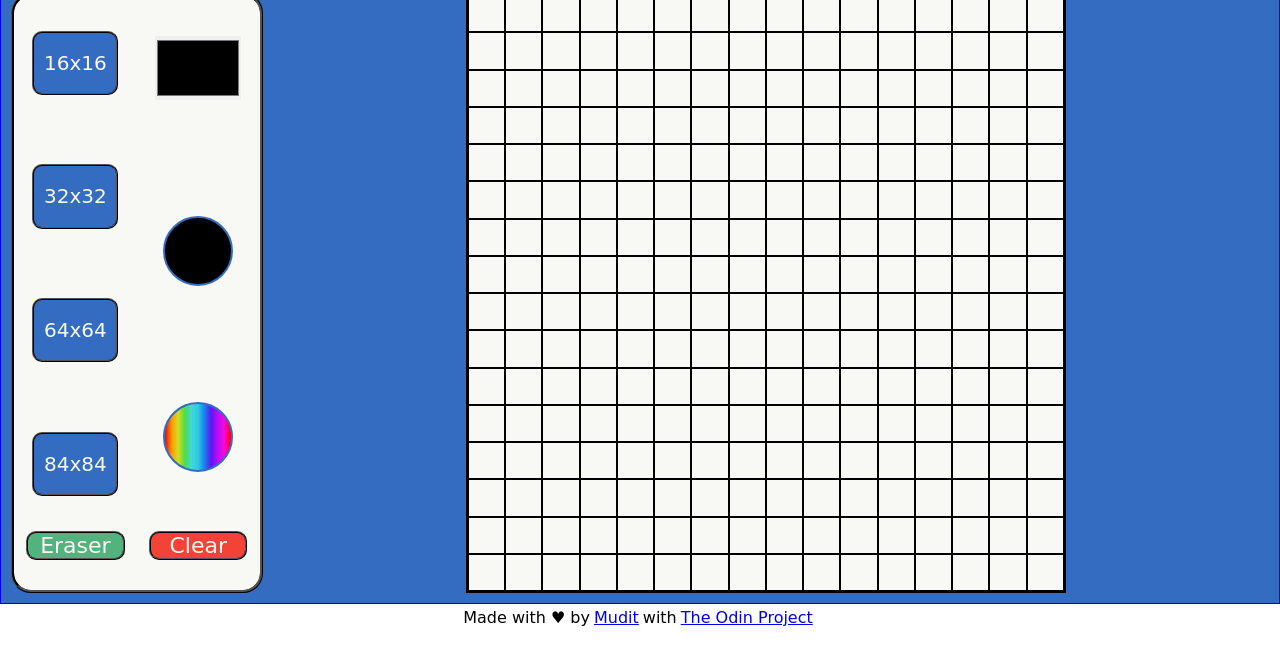
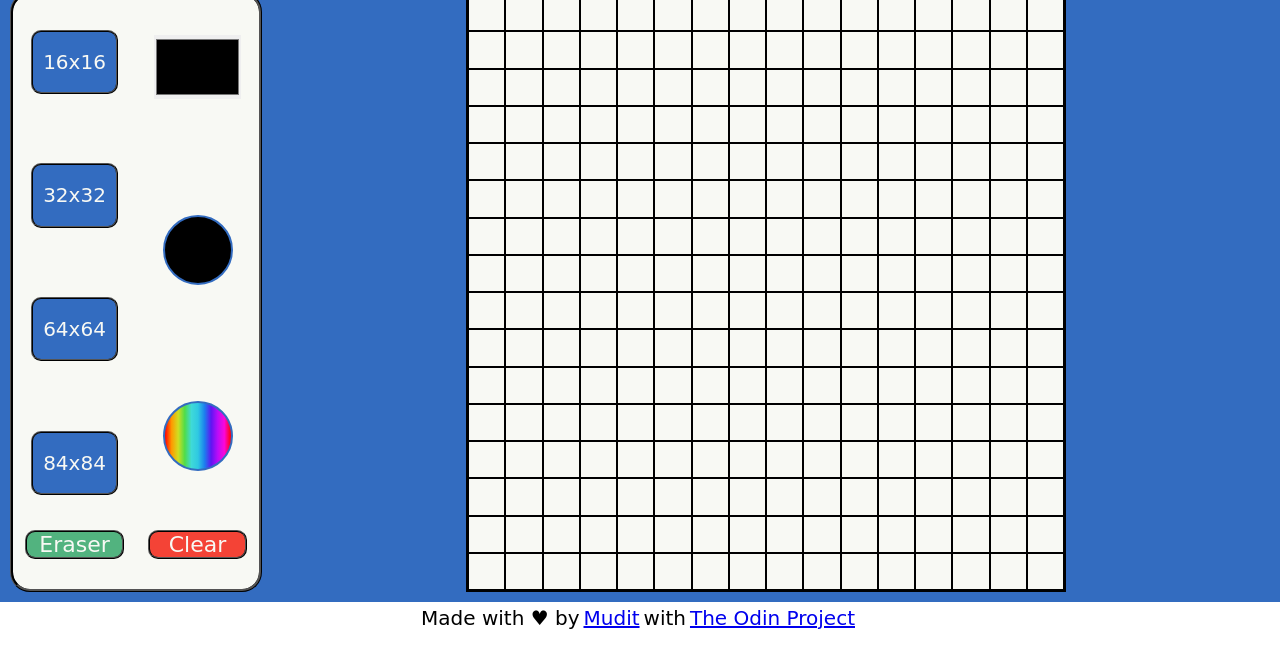
Before and after one commit to brightmudit/etch-a-sketch, a plain HTML site: page index.html in a window 1280 px wide. Shown: the part 79-746 px from the top of the page. Drawn offline with Linux system fonts and the light colour scheme; a web font is replaced by a local one.

Commit message:
Change footer font size

```diff
--- a/style.css
+++ b/style.css
@@ -9,7 +9,6 @@
 .main {
     display: flex;
     flex-direction: column;
-    border: 1px solid blue;
     align-items: center;
     justify-content: center;
     background: #336cc0;
@@ -32,27 +31,20 @@
     border: 3px ridge black;
     border-radius: 20px;
     display: flex;
-    /* justify-content: space-around; */
     flex-direction: column;
     background: #f8f9f4;
-    /* margin: 0 auto; */
 }
 .box .tools-container .upper-section {
     display: flex;
-    /* justify-content: space-around; */
     height: 90%;
-    /* border: 1px solid orange; */
 }
 .upper-section .size-picker {
     display: flex;
     flex-direction: column;
     width: 50%;
-    /* height: auto; */
-    /* border: 1px solid; */
     font-size: 20px;
     align-items: center;
     justify-content: space-around;
-    /* background: #5fbced; */
 }
 .size-picker div {
     display: flex;
@@ -67,7 +59,6 @@
     cursor: pointer;
 }
 .upper-section .color-picker {
-    /* border: 1px solid red; */
     width: 50%;
     display: flex;
     align-items: center;
@@ -140,6 +131,7 @@
     display: flex;
     justify-content: center;
     align-items: center;
+    font-size: 20px;
 }
 .footer a {
     padding: 4px;
```
Also changed, not shown: index.html (+0 -1 lines).
